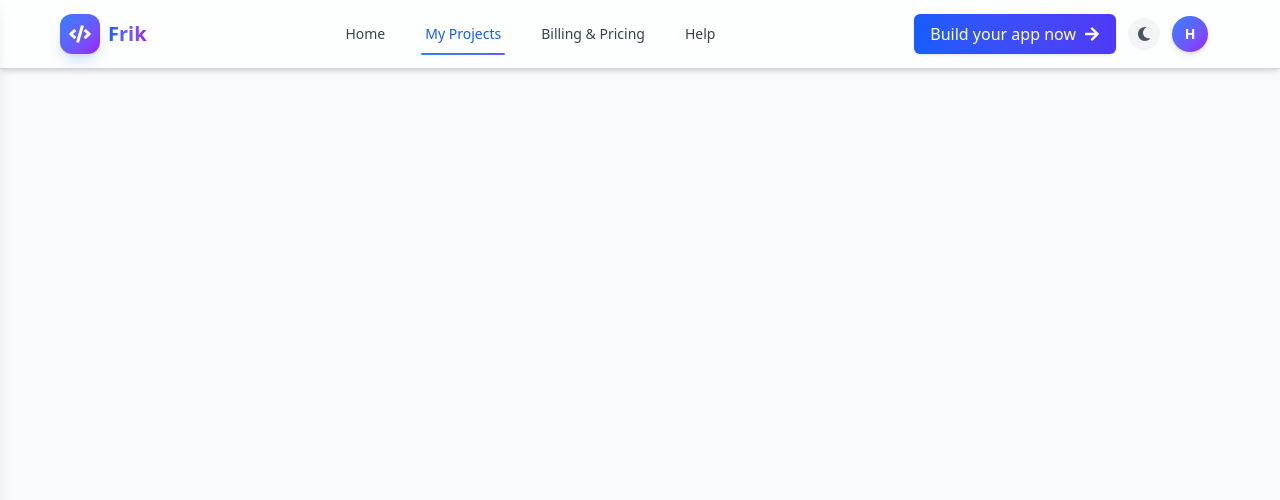
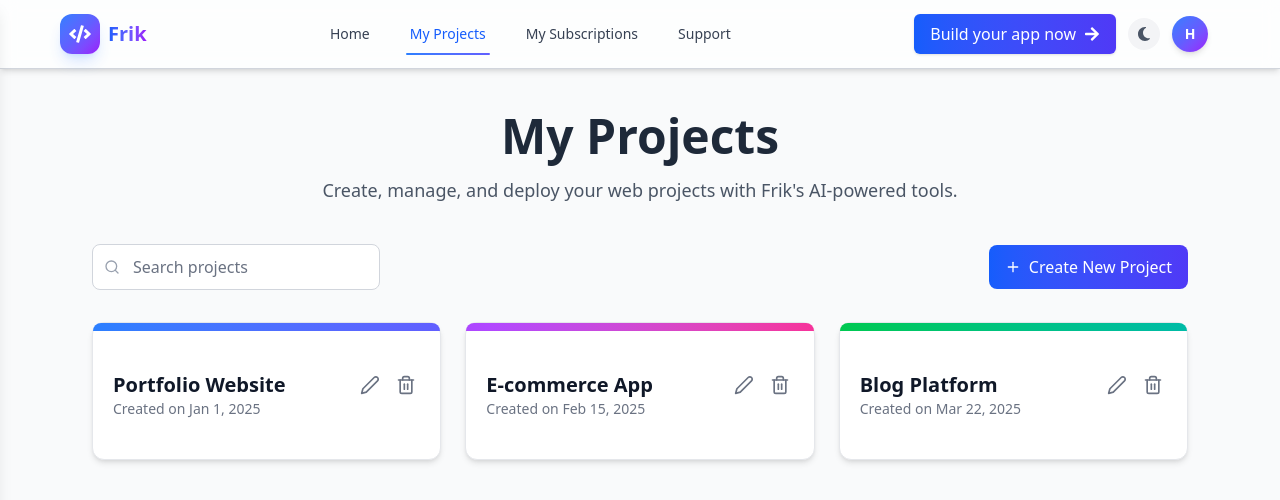
Before and after one commit to elite6108/Frik.Dev, a React (Vite) app: page /projects in a window 1280 px wide. Shown: the top 500 px of the page. Built offline with nearby package versions, Linux system fonts and the light colour scheme.

Commit message:
my projects page created

```diff
--- a/src/App.jsx
+++ b/src/App.jsx
@@ -9,10 +9,9 @@ import Builder from './pages/Builder';
 import NotFound from './pages/NotFound';
 import ProtectedRoute from './routes/ProtectedRoute';
 import PublicRoute from './routes/PublicRoute';
-import Pricing from './pages/Pricing';
+import Subscriptions from './pages/Subscriptions';
 import Settings from './pages/Settings';
-import Billing from './pages/Billing';
-import Help from './pages/Help';
+import Support from './pages/Support';
 import MyProjects from './pages/MyProjects';
 
 const isAuthenticated = true;
@@ -20,23 +19,22 @@ const isAuthenticated = true;
 export default function App() {
   return (
     <Routes>
-      <Route element={<Layout />}>
-        <Route path="/" element={<Home />} />
+      <Route path="/" element={<Layout />}>
+        <Route index element={<Home />} />
+        <Route path="subscriptions" element={<Subscriptions />} />
 
         <Route element={<PublicRoute isAuthenticated={isAuthenticated} />}>
-          <Route path="/login" element={<SignIn />} />
-          <Route path="/signup" element={<SignUp />} />
-          <Route path="/forgot-password" element={<ForgotPassword />} />
-          <Route path="/reset-password" element={<ResetPassword />} />
-          <Route path="/pricing" element={<Pricing />} />
+          <Route path="login" element={<SignIn />} />
+          <Route path="signup" element={<SignUp />} />
+          <Route path="forgot-password" element={<ForgotPassword />} />
+          <Route path="reset-password" element={<ResetPassword />} />
         </Route>
 
         <Route element={<ProtectedRoute isAuthenticated={isAuthenticated} />}>
-          <Route path="/builder" element={<Builder />} />
-          <Route path="/settings" element={<Settings />} />
-          <Route path="/billing" element={<Billing />} />
-          <Route path="/help" element={<Help />} />
-          <Route path="/projects" element={<MyProjects />} />
+          <Route path="builder" element={<Builder />} />
+          <Route path="settings" element={<Settings />} />
+          <Route path="support" element={<Support />} />
+          <Route path="projects" element={<MyProjects />} />
         </Route>
         <Route path="*" element={<NotFound />} />
       </Route>
--- a/src/components/Footer.jsx
+++ b/src/components/Footer.jsx
@@ -22,6 +22,7 @@ const FOOTER_CONFIG = {
 export default function Footer() {
   const { pathname } = useLocation();
   const content = FOOTER_CONFIG[pathname];
+  const isAuthenticated = true;
 
   if (!content) return null;
 
@@ -37,12 +38,12 @@ export default function Footer() {
 
       <p className="mt-4 text-lg text-blue-100 w-2/3 md:w-1/3 mx-auto">{content.description}</p>
 
-      <Link
+      {(location.pathname === '/' && !isAuthenticated ) && <Link
         to="/signup"
         className={`mt-8 inline-block px-8 py-3 rounded-md font-medium transition duration-200 hover:scale-101 ${content.buttonClass}`}
       >
         {content.buttonText}
-      </Link>
+      </Link>}
     </footer>
   );
 }
--- a/src/components/Navbar/NavLinks.jsx
+++ b/src/components/Navbar/NavLinks.jsx
@@ -1,71 +1,64 @@
-import { Link, useLocation } from "react-router-dom";
+import { NavLink } from "react-router-dom";
 
 export default function NavLinks({ isMobile = false, onLinkClick }) {
-  const location = useLocation();
-  const isActive = (path) => location.pathname === path;
-
-  const isAuthenticated = true;
-
   const navLinks = [
     { label: "Home", to: "/" },
     { label: "My Projects", to: "/projects" },
-    {
-      label: isAuthenticated ? "Billing & Pricing" : "Pricing",
-      to: isAuthenticated ? "/billing" : "/pricing",
-    },
-    { label: "Help", to: "/help" },
+    { label: "My Subscriptions", to: "/subscriptions" },
+    { label: "Support", to: "/support" },
   ];
 
   if (isMobile) {
     return (
       <ul className="flex flex-col space-y-4 font-medium">
-        {navLinks.map(({ label, to }) => {
-          const active = isActive(to);
-          return (
+        {navLinks.map(({ label, to }) => (
           <li key={to}>
-              <Link
+            <NavLink
               to={to}
               onClick={onLinkClick}
-                className={`block px-3 py-2 rounded ${
-                  active
+              className={({ isActive }) =>
+                `block px-3 py-2 rounded ${
+                  isActive
                     ? "text-blue-600 dark:text-blue-400 bg-blue-50 dark:bg-gray-800"
                     : "text-gray-800 dark:text-gray-300 hover:bg-gray-100 dark:hover:bg-gray-700"
-                }`}
+                }`
+              }
             >
               {label}
-              </Link>
+            </NavLink>
           </li>
-          );
-        })}
+        ))}
       </ul>
     );
   }
 
   return (
     <ul className="hidden md:flex items-center space-x-8 font-medium text-sm">
-      {navLinks.map(({ label, to }) => {
-        const active = isActive(to);
-        return (
+      {navLinks.map(({ label, to }) => (
         <li key={to}>
-            <Link
+          <NavLink
             to={to}
-              className={`py-2 px-1 relative group ${
-                active
+            className={({ isActive }) =>
+              `py-2 px-1 relative group ${
+                isActive
                   ? "text-blue-600 dark:text-blue-400"
                   : "text-gray-700 dark:text-gray-300 hover:text-blue-600 dark:hover:text-blue-400"
-              } transition-colors duration-200`}
-              aria-current={active ? "page" : undefined}
+              } transition-colors duration-200`
+            }
           >
+            {({ isActive }) => (
+              <>
                 <span className="relative z-10">{label}</span>
-              {active ? (
-                <span className="absolute -bottom-1 left-0 w-full h-0.5 bg-gradient-to-r from-blue-500 to-indigo-500 rounded-full"></span>
-              ) : (
-                <span className="absolute -bottom-1 left-0 w-0 h-0.5 bg-gradient-to-r from-blue-500 to-indigo-500 rounded-full group-hover:w-full transition-all duration-300"></span>
+                <span
+                  className={`absolute -bottom-1 left-0 h-0.5 bg-gradient-to-r from-blue-500 to-indigo-500 rounded-full transition-all duration-300 ${
+                    isActive ? "w-full" : "w-0 group-hover:w-full"
+                  }`}
+                ></span>
+              </>
             )}
-            </Link>
+          </NavLink>
         </li>
-        );
-      })}
+      ))}
     </ul>
   );
 }
--- /dev/null
+++ b/src/components/Projects/ActionBar.jsx
@@ -0,0 +1,25 @@
+import { FiSearch, FiPlus } from "react-icons/fi";
+import { Link } from "react-router-dom";
+
+export default function ActionBar() {
+  return (
+    <div className="flex flex-col sm:flex-row sm:items-center sm:justify-between gap-4">
+      <div className="relative w-full sm:w-72">
+        <FiSearch className="absolute left-3 top-1/2 -translate-y-1/2 text-gray-400" />
+        <input
+          type="text"
+          placeholder="Search projects"
+          className="w-full pl-10 pr-4 py-2.5 rounded-lg border border-gray-300 dark:border-gray-700 bg-white dark:bg-gray-800 text-gray-900 dark:text-white placeholder-gray-500 focus:outline-none focus:ring-1 focus:ring-blue-500"
+        />
+      </div>
+
+      <Link
+        to="/builder"
+        className="flex items-center gap-2 px-4 py-2.5 bg-gradient-to-r from-blue-600 to-indigo-600 text-white rounded-lg hover:from-blue-700 hover:to-indigo-700 transition hover:scale-101"
+      >
+        <FiPlus />
+        Create New Project
+      </Link>
+    </div>
+  );
+}
--- /dev/null
+++ b/src/components/Projects/ProjectCard.jsx
@@ -0,0 +1,38 @@
+import { FiEdit2, FiTrash2 } from "react-icons/fi";
+
+export default function ProjectCard({ project }) {
+  const { title, createdAt, gradient } = project;
+
+  return (
+    <div className="bg-white dark:bg-gray-800 border border-gray-200 dark:border-gray-700 rounded-xl shadow-md hover:shadow-lg transition-shadow duration-300">
+
+      <div className={`h-2 w-full rounded-t-xl bg-gradient-to-r ${gradient}`} />
+
+      <div className="px-5 py-10 space-y-4">
+        <div className="flex justify-between items-start">
+          <div>
+            <h3 className="text-xl font-semibold text-gray-900 dark:text-white">{title}</h3>
+            <p className="text-sm text-gray-500 dark:text-gray-400">Created on {createdAt}</p>
+          </div>
+
+          <div className="flex gap-2 text-gray-500 dark:text-gray-300">
+            <button
+              type="button"
+              title="Edit"
+              className="p-1 rounded hover:bg-gray-100 dark:hover:bg-gray-700 transition cursor-pointer"
+            >
+              <FiEdit2 className="h-5 w-5" />
+            </button>
+            <button
+              type="button"
+              title="Delete"
+              className="p-1 rounded hover:bg-gray-100 dark:hover:bg-gray-700 transition cursor-pointer"
+            >
+              <FiTrash2 className="h-5 w-5" />
+            </button>
+          </div>
+        </div>
+      </div>
+    </div>
+  );
+}
--- a/src/pages/Builder.jsx
+++ b/src/pages/Builder.jsx
@@ -3,11 +3,11 @@ import Chatbox from "../components/BuilderComponents/Chatbox";
 import IDE from "../components/BuilderComponents/IDE";
 
 function Builder() {
-  const [codeGenerated, setCodeGenerated] = useState(true);
+  const [codeGenerated, setCodeGenerated] = useState(false);
   return (
     <div className="bg-gray-50 dark:bg-gray-950 text-gray-900 dark:text-white transition-colors duration-200">
       <div className="flex flex-col lg:flex-row space-y-8 lg:space-y-0 lg:items-center lg:justify-between w-[95%] mx-auto pt-15">
-          <div className={`w-full ${codeGenerated ? "lg:w-[33%]" : "sm:w-[70%] md:w-[60%] lg:w-[38%] mx-auto"}`}><Chatbox /></div>
+          <div className={`w-full ${codeGenerated ? "lg:w-[33%]" : "sm:w-[70%] md:w-[60%] lg:w-[34%] mx-auto"}`}><Chatbox /></div>
           <div className={`w-full ${codeGenerated ? "block lg:w-[65%]" : "hidden"}`}>
             <IDE />
           </div>
--- a/src/pages/MyProjects.jsx
+++ b/src/pages/MyProjects.jsx
@@ -1,9 +1,70 @@
-import React from 'react'
+import ActionBar from "../components/Projects/ActionBar";
+import ProjectCard from "../components/Projects/ProjectCard";
+import { FiFolderPlus } from "react-icons/fi";
 
 export default function MyProjects() {
+  const sampleProjects = [
+    {
+      id: 1,
+      title: "Portfolio Website",
+      createdAt: "Jan 1, 2025",
+      status: "Draft",
+      gradient: "from-blue-500 to-indigo-500",
+    },
+    {
+      id: 2,
+      title: "E-commerce App",
+      createdAt: "Feb 15, 2025",
+      status: "Published",
+      gradient: "from-purple-500 to-pink-500",
+    },
+    {
+      id: 3,
+      title: "Blog Platform",
+      createdAt: "Mar 22, 2025",
+      status: "In Review",
+      gradient: "from-green-500 to-teal-500",
+    },
+  ];
+
   return (
-    <div>
+    <div className="bg-gray-50 dark:bg-gray-900 pt-20 px-4 md:px-15 pb-12 text-gray-800 dark:text-white">
+      <div className="space-y-8">
+        <h1 className="text-4xl md:text-5xl font-bold text-gray-800 dark:text-gray-100 mb-4 text-center">
+          My Projects
+        </h1>
+        <p className="text-lg text-gray-600 dark:text-gray-300 text-center mb-10">
+          Create, manage, and deploy your web projects with Frik's AI-powered
+          tools.
+        </p>
 
+        <ActionBar />
+        {sampleProjects.length > 0 ? (
+          <div className="grid grid-cols-1 sm:grid-cols-2 lg:grid-cols-3 gap-6">
+            {sampleProjects.map((project) => (
+              <ProjectCard key={project.id} project={project} />
+            ))}
+          </div>
+        ) : (
+          <div className="text-center py-16 bg-white dark:bg-gray-800 rounded-xl shadow-sm border border-gray-200 dark:border-gray-700 relative overflow-hidden">
+            <div className="absolute inset-0 bg-grid-gray-200 dark:bg-grid-gray-700/25 [mask-image:linear-gradient(0deg,rgba(255,255,255,0.6),rgba(255,255,255,0.3))]" />
+
+            <div className="relative">
+              <div className="mx-auto h-24 w-24 rounded-full bg-blue-100 dark:bg-blue-900/30 flex items-center justify-center mb-4">
+                <FiFolderPlus className="h-12 w-12 text-blue-600 dark:text-blue-400" />
+              </div>
+
+              <h3 className="mt-2 text-xl font-semibold text-gray-900 dark:text-white">
+                No projects yet
+              </h3>
+              <p className="mt-2 text-gray-500 dark:text-gray-400 max-w-md mx-auto">
+                Get started by creating your first project. Use Frik
+                AI assistant to help you build amazing websites in minutes.
+              </p>
+            </div>
+          </div>
+        )}
+      </div>
     </div>
-  )
+  );
 }
```
Also changed, not shown: src/pages/Billing.jsx (deleted, +0 -9 lines), src/pages/Subscriptions.jsx (renamed from src/pages/Pricing.jsx, +4 -4 lines), src/pages/Support.jsx (renamed from src/pages/Help.jsx, +7 -7 lines). Lines whose indentation alone changed are shown as unchanged.
